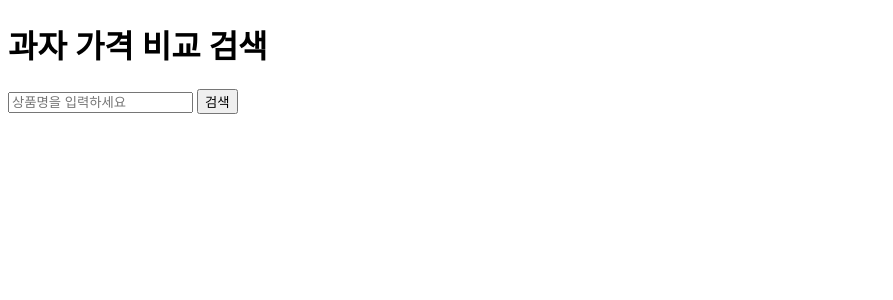
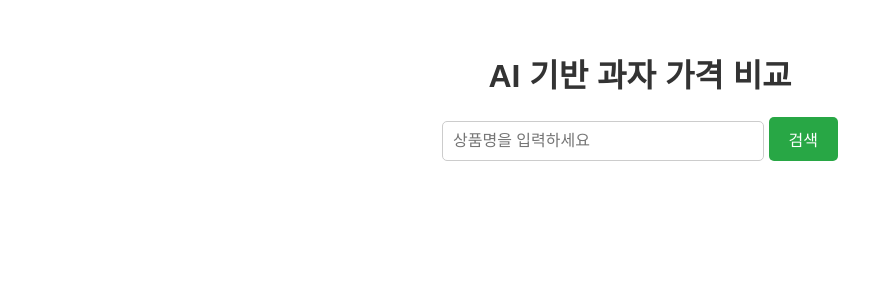
Before and after one commit to dohyeong-Cho/AI-search, a Flask app: page / in a window 1280 px wide. Shown: the top 300 px of the page, without its empty margins (0-893 px from the left). Run offline with Flask 3, Linux system fonts and the light colour scheme; parts of the project's set-up code (start-up, migrations or seed data) failed here and were passed over.

Commit message:
Feat: 검색 UI 추가

```diff
--- a/templates/index.html
+++ b/templates/index.html
@@ -3,13 +3,54 @@
 <head>
     <meta charset="UTF-8">
     <meta name="viewport" content="width=device-width, initial-scale=1.0">
-    <title>과자 가격 비교</title>
+    <title>AI 기반 과자 가격 비교</title>
+    <link rel="stylesheet" type="text/css" href="{{ url_for('static', filename='style.css') }}">
+    <style>
+        body { font-family: Arial, sans-serif; text-align: center; }
+        #results { margin-top: 20px; }
+        table { width: 80%; margin: 0 auto; border-collapse: collapse; }
+        th, td { padding: 10px; border: 1px solid #ddd; }
+        th { background-color: #f4f4f4; }
+    </style>
 </head>
 <body>
-    <h1>과자 가격 비교 검색</h1>
-    <form action="/search" method="get">
-        <input type="text" name="product" placeholder="상품명을 입력하세요" required>
+    <h1>AI 기반 과자 가격 비교</h1>
+    <form id="searchForm">
+        <input type="text" id="product" placeholder="상품명을 입력하세요">
         <button type="submit">검색</button>
     </form>
+    <div id="results"></div>
+
+    <script>
+        document.getElementById("searchForm").onsubmit = function(event) {
+            event.preventDefault();
+            let query = document.getElementById("product").value;
+            fetch(`/search?product=${encodeURIComponent(query)}`)
+                .then(response => response.json())
+                .then(data => {
+                    let resultHtml = "<h2>검색 결과</h2>";
+                    resultHtml += "<table>";
+                    resultHtml += "<tr><th>쇼핑몰</th><th>상품명</th><th>가격</th><th>택배비</th><th>총 가격</th><th>신뢰도 점수</th><th>링크</th></tr>";
+
+                    data.forEach(item => {
+                        resultHtml += `
+                            <tr>
+                                <td>${item.쇼핑몰}</td>
+                                <td>${item.상품명}</td>
+                                <td>${item.가격}원</td>
+                                <td>${item.택배비}원</td>
+                                <td>${item.총 가격}원</td>
+                                <td>${item.신뢰도 점수}</td>
+                                <td><a href="${item.링크}" target="_blank">구매하기</a></td>
+                            </tr>
+                        `;
+                    });
+
+                    resultHtml += "</table>";
+                    document.getElementById("results").innerHTML = resultHtml;
+                })
+                .catch(error => console.error("Error:", error));
+        };
+    </script>
 </body>
 </html>
```
